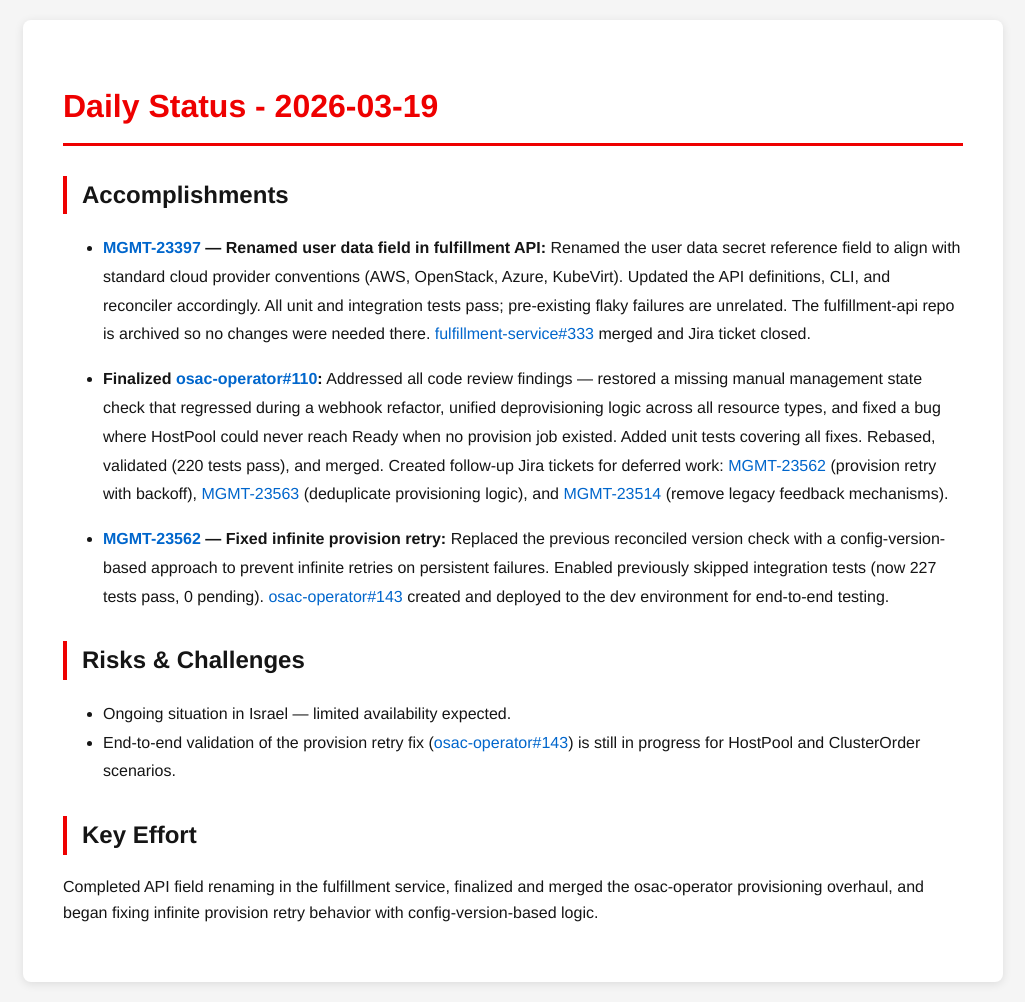
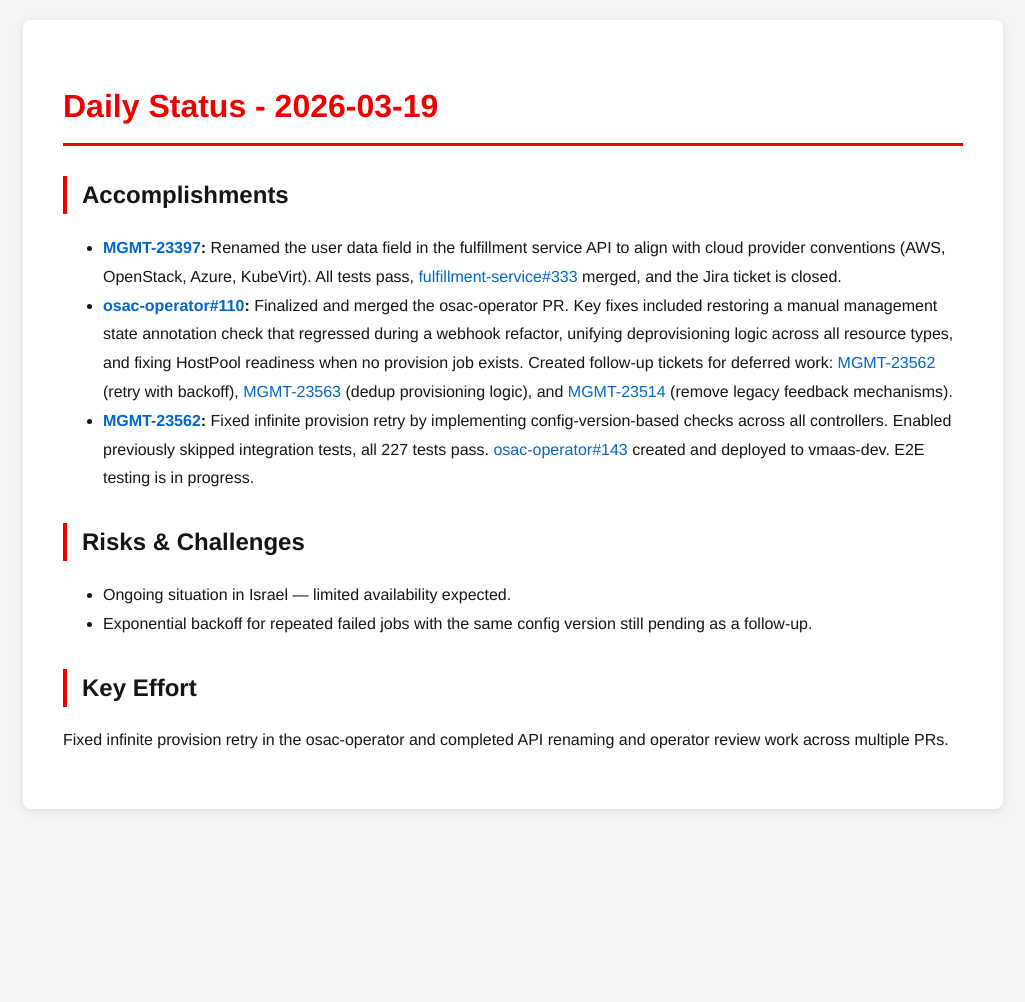
Before and after one commit to tzvatot/daily-status, a Jekyll site: the page built from 2026-03-19.md, in a window 1280 px wide. Shown: the whole page, without its empty margins (127-1152 px from the left). Built offline with Jekyll 4.4.1, drawn with Linux system fonts in a browser that asks for light colours; after the commit the page ends 900 px from its top, so only the background shows below that.

Commit message:
Daily status update - 2026-03-19

```diff
--- a/2026-03-19.md
+++ b/2026-03-19.md
@@ -7,18 +7,13 @@
 # Daily Status - 2026-03-19
 
 ## Accomplishments
-
-- **[MGMT-23397](https://issues.redhat.com/browse/MGMT-23397) — Renamed user data field in fulfillment API:** Renamed the user data secret reference field to align with standard cloud provider conventions (AWS, OpenStack, Azure, KubeVirt). Updated the API definitions, CLI, and reconciler accordingly. All unit and integration tests pass; pre-existing flaky failures are unrelated. The fulfillment-api repo is archived so no changes were needed there. [fulfillment-service#333](https://github.com/osac-project/fulfillment-service/pull/333) merged and Jira ticket closed.
-
-- **Finalized [osac-operator#110](https://github.com/osac-project/osac-operator/pull/110):** Addressed all code review findings — restored a missing manual management state check that regressed during a webhook refactor, unified deprovisioning logic across all resource types, and fixed a bug where HostPool could never reach Ready when no provision job existed. Added unit tests covering all fixes. Rebased, validated (220 tests pass), and merged. Created follow-up Jira tickets for deferred work: [MGMT-23562](https://issues.redhat.com/browse/MGMT-23562) (provision retry with backoff), [MGMT-23563](https://issues.redhat.com/browse/MGMT-23563) (deduplicate provisioning logic), and [MGMT-23514](https://issues.redhat.com/browse/MGMT-23514) (remove legacy feedback mechanisms).
-
-- **[MGMT-23562](https://issues.redhat.com/browse/MGMT-23562) — Fixed infinite provision retry:** Replaced the previous reconciled version check with a config-version-based approach to prevent infinite retries on persistent failures. Enabled previously skipped integration tests (now 227 tests pass, 0 pending). [osac-operator#143](https://github.com/osac-project/osac-operator/pull/143) created and deployed to the dev environment for end-to-end testing.
+- **[MGMT-23397](https://issues.redhat.com/browse/MGMT-23397):** Renamed the user data field in the fulfillment service API to align with cloud provider conventions (AWS, OpenStack, Azure, KubeVirt). All tests pass, [fulfillment-service#333](https://github.com/osac-project/fulfillment-service/pull/333) merged, and the Jira ticket is closed.
+- **[osac-operator#110](https://github.com/osac-project/osac-operator/pull/110):** Finalized and merged the osac-operator PR. Key fixes included restoring a manual management state annotation check that regressed during a webhook refactor, unifying deprovisioning logic across all resource types, and fixing HostPool readiness when no provision job exists. Created follow-up tickets for deferred work: [MGMT-23562](https://issues.redhat.com/browse/MGMT-23562) (retry with backoff), [MGMT-23563](https://issues.redhat.com/browse/MGMT-23563) (dedup provisioning logic), and [MGMT-23514](https://issues.redhat.com/browse/MGMT-23514) (remove legacy feedback mechanisms).
+- **[MGMT-23562](https://issues.redhat.com/browse/MGMT-23562):** Fixed infinite provision retry by implementing config-version-based checks across all controllers. Enabled previously skipped integration tests, all 227 tests pass. [osac-operator#143](https://github.com/osac-project/osac-operator/pull/143) created and deployed to vmaas-dev. E2E testing is in progress.
 
 ## Risks & Challenges
-
 - Ongoing situation in Israel — limited availability expected.
-- End-to-end validation of the provision retry fix ([osac-operator#143](https://github.com/osac-project/osac-operator/pull/143)) is still in progress for HostPool and ClusterOrder scenarios.
+- Exponential backoff for repeated failed jobs with the same config version still pending as a follow-up.
 
 ## Key Effort
-
-Completed API field renaming in the fulfillment service, finalized and merged the osac-operator provisioning overhaul, and began fixing infinite provision retry behavior with config-version-based logic.
+Fixed infinite provision retry in the osac-operator and completed API renaming and operator review work across multiple PRs.
```
